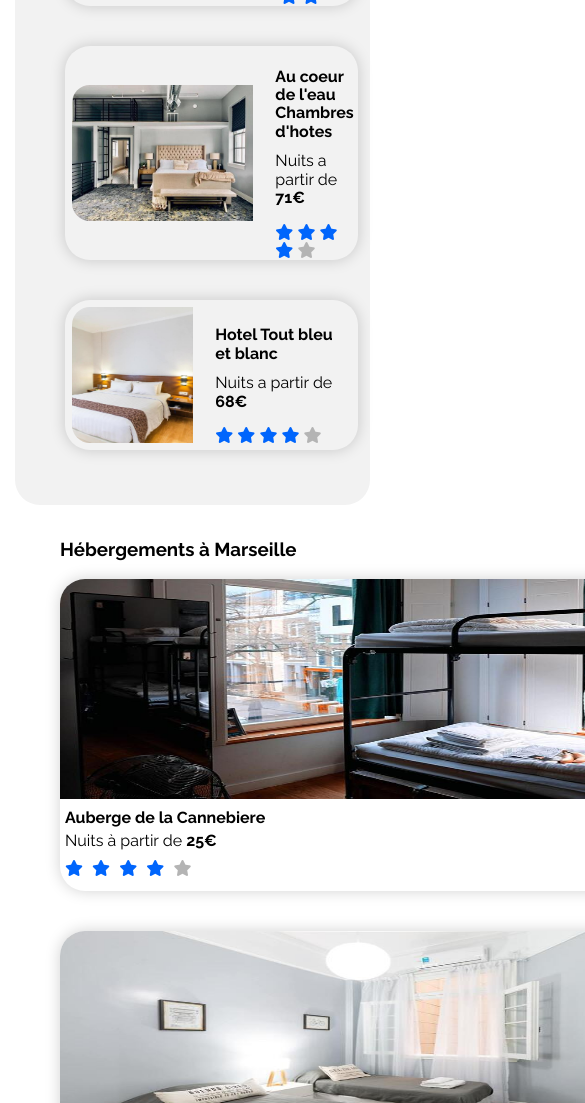
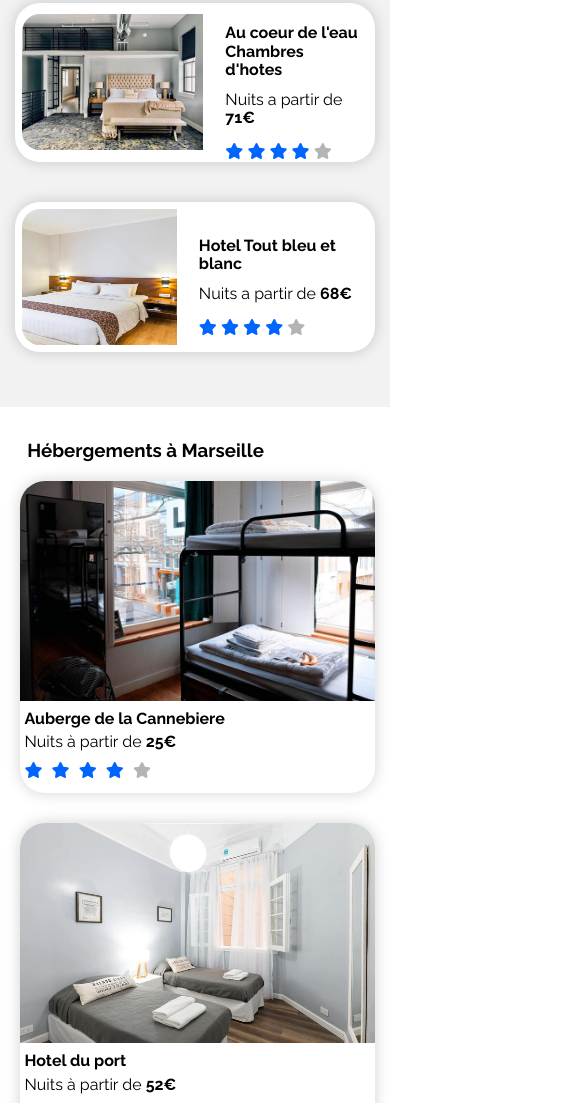
Before and after one commit to kevingrandpierre/Booki, a plain HTML site: page index.html in a window 390 px wide. Shown: the part 897-2000 px from the top of the page, 585 px wide, since content can reach past the window. Drawn offline with Linux system fonts and the light colour scheme.

Commit message:
End css for tablet and smartphone

```diff
--- a/css/style.css
+++ b/css/style.css
@@ -410,6 +410,9 @@ nav a:hover {
   body{
     height: 2100px;
   }
+  #logo{
+    margin: 5%;
+  }
   /* NAVBAR */
   .sub-nav {
     order: 1;
@@ -452,7 +455,8 @@ nav a:hover {
     margin-left: 15px;
   }
   .card-popular{
-    margin-left: 35px;
+    width: 100%;
+    background: white;
   }
 
   .city {
@@ -469,7 +473,7 @@ nav a:hover {
     }
 
   #activity h3{
-    margin-left: 25px;
+    margin-left: 4%;
   }
     .div_activity {
       display: flex;
@@ -505,14 +509,31 @@ nav a:hover {
   body{
     height: 4500px;
   }
+  #logo{
+    top: 10px;
+    right: 50%;
+    left: 50%;
+    margin-right: 88%;
+  }
+  .popular{
+    margin: 0;
+    border-radius: inherit;
+  }
+  .city{
+    padding: inherit;
+  }
+  .city h3{
+    margin-left: 7%;
+  }
   .city-lodging{
     display: inline-block;
     align-items: center;
+    margin-left: 5%;
   }
   .card-lodging{
-    margin-bottom: 40px;
+    margin-bottom: 30px;
     padding: inherit;
-    width: 630px;
+    width: 96%;
   }
   .card-lodging i{
     margin-bottom: 15px;
@@ -525,13 +546,14 @@ nav a:hover {
     display: inline-block;
     flex-direction: column;
     margin: 1500px 0 150px 10px;
-
-
   }
-  .activity_card,
-  .city-lodging{
+    #activity h3{
+        margin: 0 0 20px ;
+    }
+  .activity_card{
     height: 300px;
-    width: 630px;
+    width: 95%;
+    margin-left: 5%;
   }
     .activity_image_card img,
     .activity_image_card2 img,
@@ -539,11 +561,11 @@ nav a:hover {
     .activity_image_card5 img,
     .activity_image_card6 img{
         height: 220px;
-        width: 630px;
+        width: 100%;
     }
   .card-lodging img{
     height: 220px;
-    width: 630px;
+    width: 100%;
   }
   .activity_card a{
     width: inherit;
```
